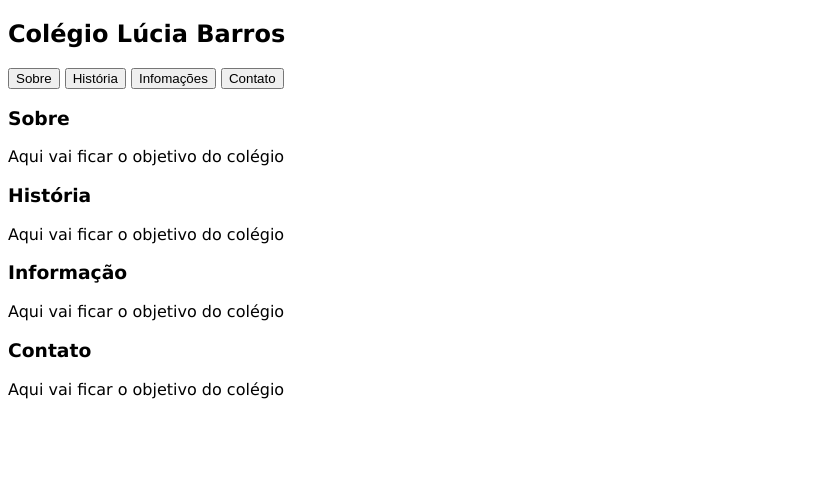
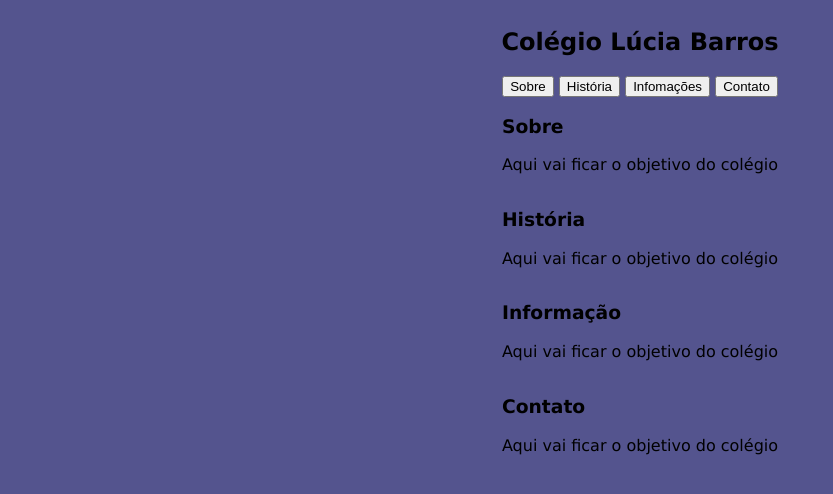
Before and after one commit to ProfItalo18/Projeto2d, a plain HTML site: page index.html in a window 1280 px wide. Shown: the whole page, without its empty margins (0-833 px from the left). Drawn offline with Linux system fonts and the light colour scheme.

Commit message:
Add files via upload

```diff
--- a/style.css
+++ b/style.css
@@ -1,12 +1,22 @@
 @import url('https://fonts.googleapis.com/css2?family=Nunito+Sans:ital,opsz,wght@0,6..12,200..1000;1,6..12,200..1000&display=swap');
-:root{
+:root{/*cardapio de cores*/
    --conteudo-principal:#000080;
    --titulo-principal:#FFFAFA;
    --botoes:#FFD700;
-   --aba-texto:
-    }
+   --cor-fundo: #54548e;
+}
 
     body{
         background-color: var(--cor-fundo);
         font-family: Verdana, Geneva, Tahoma, sans-serif;
     }
+
+    .conteudo-principal{
+        display: flex;
+        flex-direction: column;
+        justify-content: center;
+        align-items: center;
+        max-width: 1200px;
+        width: 100%;
+        margin: 0 auto;
+    }
```
